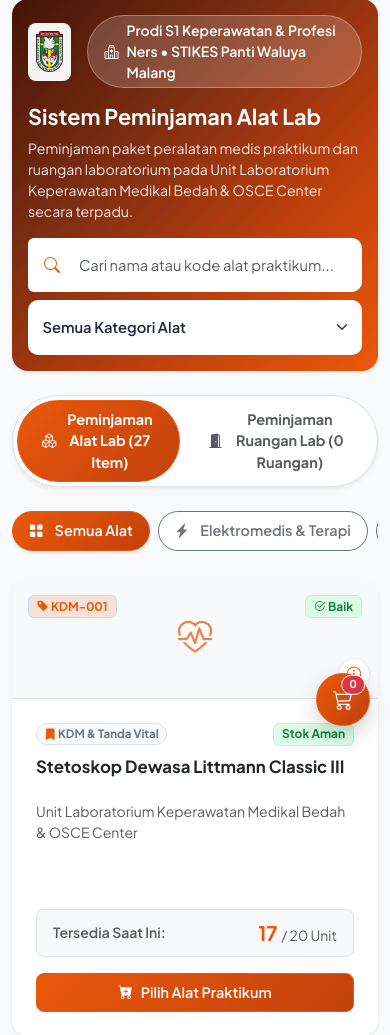
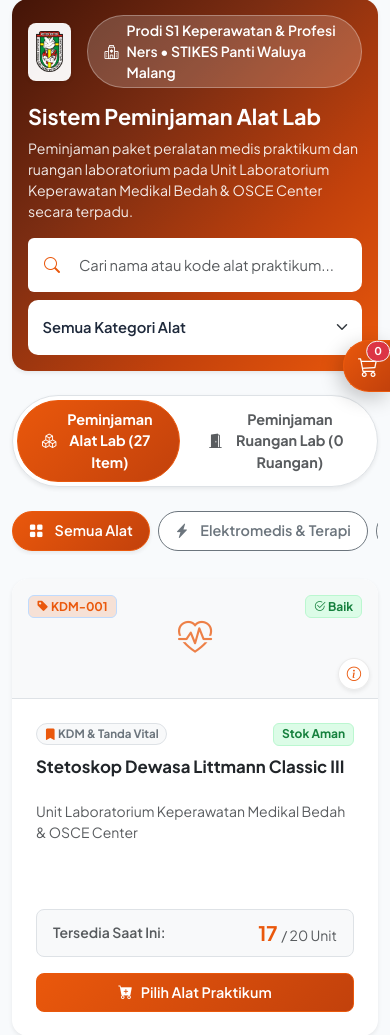
Before and after one commit to YonathanTobias/SistemPeminjamanAlatLab, a Laravel app: page / in a window 390 px wide. Shown: the part 98-1133 px from the top of the page. Run offline with Laravel 12, Linux system fonts and the light colour scheme; data comes from the database, SQL or seed files in the repository; data that the repository does not hold is empty; some libraries are stand-ins or nearby versions.

Commit message:
ui: relocate floating cart button to sleek side tab on vertical center right

```diff
--- a/public/css/stikes-lab.css
+++ b/public/css/stikes-lab.css
@@ -1023,23 +1023,29 @@ body {
     }
 }
 
-/* --- Floating Cart Action Button --- */
+/* --- Floating Cart Side Tab (Sisi Kanan Tengah Layar) --- */
 .floating-cart-btn {
     position: fixed !important;
-    bottom: 30px !important;
-    right: 30px !important;
-    z-index: 1040 !important;
-    box-shadow: 0 10px 25px -4px rgba(0, 0, 0, 0.25) !important;
+    top: 50% !important;
+    bottom: auto !important;
+    right: 0 !important;
+    transform: translateY(-50%) !important;
+    z-index: 1045 !important;
+    border-radius: 35px 0 0 35px !important;
+    box-shadow: -4px 6px 20px rgba(0, 0, 0, 0.22) !important;
     transition: transform 0.22s cubic-bezier(0.16, 1, 0.3, 1), box-shadow 0.22s cubic-bezier(0.16, 1, 0.3, 1) !important;
+    padding: 12px 18px 12px 16px !important;
+    border: 1px solid rgba(255, 255, 255, 0.25) !important;
+    border-right: none !important;
 }
 
 .floating-cart-btn:hover {
-    transform: translateY(-3px) scale(1.03) !important;
-    box-shadow: 0 15px 30px -4px rgba(0, 0, 0, 0.35) !important;
+    transform: translateY(-50%) translateX(-6px) !important;
+    box-shadow: -8px 10px 28px rgba(0, 0, 0, 0.32) !important;
 }
 
 .floating-cart-btn:active {
-    transform: translateY(0) scale(0.98) !important;
+    transform: translateY(-50%) translateX(-2px) scale(0.98) !important;
 }
 
 @keyframes cartBadgePop {
@@ -1054,8 +1060,9 @@ body {
 
 @media (max-width: 575.98px) {
     .floating-cart-btn {
-        bottom: 20px !important;
-        right: 20px !important;
-        padding: 0.65rem 1rem !important;
+        top: 55% !important;
+        right: 0 !important;
+        bottom: auto !important;
+        padding: 10px 12px 10px 14px !important;
     }
 }
--- a/resources/views/lab/katalog.blade.php
+++ b/resources/views/lab/katalog.blade.php
@@ -313,15 +313,15 @@
     </div>
 </div>
 
-<!-- FLOATING CART BUTTON (ALAT) -->
-<button type="button" id="floatingCartBtn" class="floating-cart-btn btn btn-primary shadow-lg rounded-pill px-4 py-3 d-flex align-items-center gap-2" data-bs-toggle="offcanvas" data-bs-target="#offcanvasCart" aria-controls="offcanvasCart" style="{{ ($activeTab === 'ruangan') ? 'display: none !important;' : '' }}">
-    <div class="position-relative">
+<!-- FLOATING CART SIDE TAB (ALAT) -->
+<button type="button" id="floatingCartBtn" class="floating-cart-btn btn btn-primary shadow-lg d-flex align-items-center gap-2" data-bs-toggle="offcanvas" data-bs-target="#offcanvasCart" aria-controls="offcanvasCart" style="{{ ($activeTab === 'ruangan') ? 'display: none !important;' : '' }}" title="Buka Keranjang Praktikum">
+    <div class="position-relative d-inline-flex align-items-center">
         <i class="bi bi-cart3 fs-5"></i>
         <span id="cartBadgeCount" class="position-absolute top-0 start-100 translate-middle badge rounded-pill bg-danger border border-light">
             0
         </span>
     </div>
-    <span class="fw-bold d-none d-sm-inline">Keranjang Praktikum</span>
+    <span class="fw-bold d-none d-sm-inline" style="font-size: 0.9rem; letter-spacing: 0.02em;">Keranjang</span>
 </button>
 
 <!-- OFFCANVAS DRAWER KERANJANG ALAT -->
```
